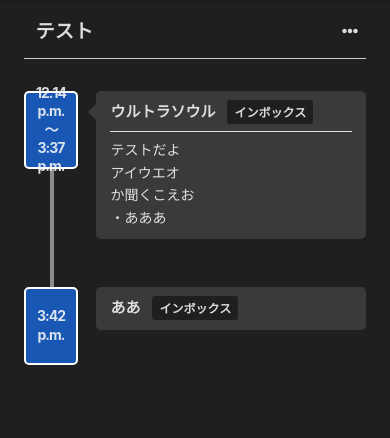
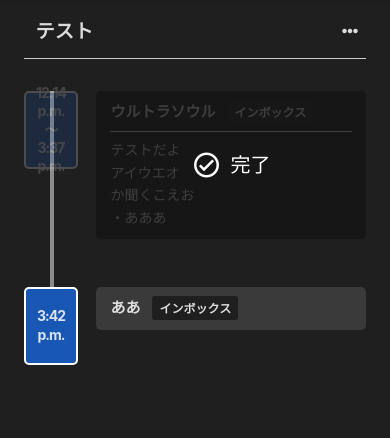
Before and after one commit to umb-pamaroom/life_20211104, a Django app: page /timeline/3 in a window 390 px wide. Shown: the part 50-488 px from the top of the page. Run offline with Django 3.2, Linux system fonts and the light colour scheme; a user stored in the database is signed in; data comes from the database, SQL or seed files in the repository; both versions use the stored data as it was after the commit; some libraries are stand-ins or nearby versions.

Commit message:
no message

```diff
--- a/apps/app/forms.py
+++ b/apps/app/forms.py
@@ -9,15 +9,17 @@ class PositionForm(forms.Form):
 class RoutineCreateForm(ModelForm):
     class Meta:
         model = RoutineModel
-        fields = ['timeline', 'title', 'description', 'start_time', 'end_time', 'category']
+        fields = ['timeline', 'title', 'description', 'start_time', 'end_time', 'category','completed']
         labels = {
             'timeline': 'タイムライン',
+            'completed': 'ステータス',
         }
 
         # 時間を選択できるように
         widgets = {
             'start_time': forms.TimeInput(attrs={'type': 'time'}),
             'end_time': forms.TimeInput(attrs={'type': 'time'}),
+            'completed': forms.CheckboxInput(attrs={'class': 'check'}),
         }
 
     def __init__(self, *args, **kwargs):
--- a/apps/app/models.py
+++ b/apps/app/models.py
@@ -97,7 +97,6 @@ class Task(models.Model):
 """""""""""""""""""""""""""""""""""""""""""""
 
 
-
 # タイムラインモデル
 class TimelineModel(models.Model):
     create_user = models.ForeignKey(User, related_name='relate_user_timeline', on_delete=models.CASCADE, null=True, blank=True)
@@ -113,6 +112,8 @@ class TimelineModel(models.Model):
 
 # タイムラインの項目モデル
 class RoutineModel(models.Model):
+    # 完了したかしていないか
+    completed = models.BooleanField(default=False, blank=True, null=True)
     create_user = models.ForeignKey(User, related_name='relate_user_routine', on_delete=models.CASCADE, null=True, blank=True)
     timeline = models.ForeignKey(TimelineModel, related_name='timeline_model', on_delete=models.CASCADE, null=True, blank=True)
     title = models.CharField('タイトル', max_length=50)
--- a/static/scss/module/_timeline.scss
+++ b/static/scss/module/_timeline.scss
@@ -2,6 +2,7 @@
 .timeline {
   position: relative;
   margin: 0 auto;
+
   &::before {
     left: 50%;
     transform: translateX(-50%);
@@ -19,6 +20,36 @@
     margin-bottom: 4em;
     align-items: center;
     color: var(--text-main);
+
+    &.done {
+      .left,.icon {
+        opacity: .2;
+      }
+
+      .done-wrap {
+        position: absolute;
+        color: #fff;
+        width: 100%;
+        height: 100%;
+        left: 0;
+        top: 0;
+        justify-content: center;
+        .fb{
+          justify-content: center;
+        }
+
+        .check-icon {
+          font-size: 40px;
+          margin-right: .3em;
+        }
+        .text{
+          font-size: 30px;
+        }
+      }
+      .h2-title{
+        background: rgb(22, 22, 22);
+      }
+    }
 
     .icon {
       width: 70px;
@@ -44,39 +75,41 @@
       position: relative;
       background: var(--bg-main2);
       border-radius: 5px;
-      .bottom{
-margin-top: .6em;
+
+      .bottom {
+        margin-top: .6em;
         padding-top: .6em;
-border-top: 1px solid var(--text-main);
+        border-top: 1px solid var(--text-main);
       }
-      .cate{
+
+      .cate {
         background: var(--bg-main);
         font-size: .9em;
-        padding:.2em .6em;
+        padding: .2em .6em;
         border-radius: 3px;
         font-weight: bold;
       }
 
-      .title{
+      .title {
         font-weight: bold;
         margin-right: .8em;
         font-size: 1.2em;
       }
 
-      &:before {
-        content: '';
-        position: absolute;
-        width: 0;
-        height: 0;
-        border-style: solid;
-        border-width: 8px 0 8px 8px;
-        border-color: transparent transparent transparent var(--bg-main2);
-        right: -8px;
-        margin: auto 0;
-        top: 50%;
-        transform: translateY(-50%);
-        -webkit-transform: translateY(-50%);
-      }
+      // &:before {
+      //   content: '';
+      //   position: absolute;
+      //   width: 0;
+      //   height: 0;
+      //   border-style: solid;
+      //   border-width: 8px 0 8px 8px;
+      //   border-color: transparent transparent transparent var(--bg-main2);
+      //   right: -8px;
+      //   margin: auto 0;
+      //   top: 50%;
+      //   transform: translateY(-50%);
+      //   -webkit-transform: translateY(-50%);
+      // }
 
       h2 {
         font-size: 1.3em;
@@ -107,12 +140,12 @@ border-top: 1px solid var(--text-main);
       }
 
       .h2-title {
-        &:before {
-          border-width: 8px 8px 8px 0;
-          right: auto;
-          left: -8px;
-          border-color: transparent var(--bg-main2) transparent transparent;
-        }
+        // &:before {
+        //   border-width: 8px 8px 8px 0;
+        //   right: auto;
+        //   left: -8px;
+        //   border-color: transparent var(--bg-main2) transparent transparent;
+        // }
 
         .right {
           left: auto;
@@ -135,7 +168,7 @@ border-top: 1px solid var(--text-main);
 @media screen and (max-width: 769px) {
 
   // 沿革
-  .timeline{
+  .timeline {
     padding-bottom: 60px;
 
     &:before {
@@ -148,6 +181,19 @@ border-top: 1px solid var(--text-main);
       align-items: flex-start;
       margin-bottom: 5em;
 
+      &.done {
+        .done-wrap {
+
+          .check-icon {
+            font-size: 30px;
+          }
+
+          .text {
+            font-size: 20px;
+          }
+        }
+      }
+
       .icon {
         order: 0;
         margin: 0;
@@ -155,15 +201,10 @@ border-top: 1px solid var(--text-main);
 
       .h2-title {
         width: calc(100% - 100px);
-        position: static;
+        // position: static;
 
         &:before {
-          border-width: 8px 8px 8px 0;
-          right: auto;
-          left: 92px;
-          transform: none;
-          -webkit-transform: none;
-          top: 23px;
+          display: none;
         }
 
         .right {
@@ -214,23 +255,27 @@ border-top: 1px solid var(--text-main);
   .timeline {
     width: 100%;
     padding-bottom: 2em;
-    &::before{
+
+    &::before {
       left: 26px;
-height: calc(100% - 100px);
+      height: calc(100% - 100px);
     }
 
     .unit {
       margin-bottom: 3em;
-      .icon{
+
+      .icon {
         font-size: 14px;
         width: 54px;
         height: 78px;
         border-width: 2px;
         border-radius: 5px;
-        p{
+
+        p {
           text-align: center;
         }
       }
+
       .h2-title {
         width: calc(100% - 72px);
         padding: .6em .9em;
@@ -243,20 +288,23 @@ height: calc(100% - 100px);
           border-color: transparent var(--bg-main2) transparent transparent;
         }
 
-        .title{
+        .title {
           font-size: 15px;
         }
-        .left{
-          .fb.top{
-            >.fb{
+
+        .left {
+          .fb.top {
+            >.fb {
               flex-wrap: wrap;
             }
           }
         }
-        .cate{
+
+        .cate {
           font-size: 12px;
         }
-        .bottom{
+
+        .bottom {
           margin-top: .5em;
           padding-top: .5em;
           font-size: 14px;
--- a/templates/timeline/items.html
+++ b/templates/timeline/items.html
@@ -44,7 +44,7 @@
 
     {% for item in timeline_items %}
     <!-- アイコンと見出しのセット -->
-    <div class="unit">
+    <div class="unit {% if item.completed %}done{% endif %}">
       <!-- 真ん中のラインのアイコン -->
       <div class="icon">
         <p>{{ item.start_time }}
@@ -57,6 +57,16 @@
 
       <!-- 見出し -->
       <a href="{% url 'app:RoutineUpdate' item.pk %}" class="h2-title">
+        {% if item.completed %}
+          <div class="done-wrap fb">
+            <p class="fb">
+              <span class="material-icons-outlined check-icon">
+                check_circle
+              </span>
+              <span class="text">完了</span>
+              </p>
+          </div>
+        {% endif %}
         <div class="left">
           <div class="fb top">
             <div class="fb">
--- a/templates/timeline/list.html
+++ b/templates/timeline/list.html
@@ -74,5 +74,4 @@
   </div>
   <!-- //右下の追加ボタン -->
 
-
 {% endblock %}
```
Also changed, not shown: apps/app/migrations/0005_auto_20220108_1123.py, apps/app/migrations/0006_routinemodel_completed.py (added), db.sqlite3, static/scss/common.css, 1 other file.
